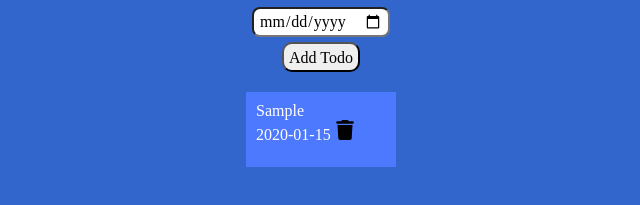
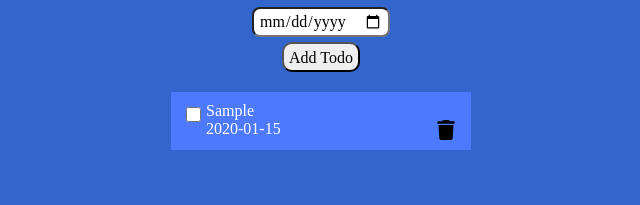
Before and after one commit to whocoe/Todolist, a website built with webpack: page dist/index.html in a window 1280 px wide. Both pictures are taken after typing "Sample", "2020-01-15" into the empty fields and a click on the button "Add Todo". Shown: the part 65-270 px from the top of the page, without its empty margins (319-959 px from the left). Built offline with nearby package versions, Linux system fonts and the light colour scheme.

Commit message:
checkbox added & todo styling

```diff
--- a/src/modules/todolist.js
+++ b/src/modules/todolist.js
@@ -37,13 +37,25 @@ export class TodoList {
 
         const todoContainer = document.createElement('div');
         todoContainer.classList.add('todo')
+        const todoName = document.createElement('p');
+        todoName.classList.add('todoName');
+        todoName.innerText = todo.todo;
+        const todoDueDate = document.createElement('p');
+        todoDueDate.classList.add('todoDueDate');
+        todoDueDate.innerText = todo.dueDate;
+        const todoCheck = document.createElement('input');
+        todoCheck.classList.add('check');
+        todoCheck.type = 'checkbox';
 
-        todoContainer.innerHTML = `
-                                  <span>${todo.todo}</span>
-                                  </br>
-                                  <span>${todo.dueDate}</span>
-                                  `
-        ;
+        todoContainer.appendChild(todoCheck);
+        todoContainer.appendChild(todoName);
+        todoContainer.appendChild(todoDueDate);
+        // todoContainer.innerHTML = `
+        //                           <span>${todo.todo}</span>
+        //                           </br>
+        //                           <span>${todo.dueDate}</span>
+        //                           `
+        // ;
         // add delete icon
         const deleteIcon = document.createElement('img');
         deleteIcon.src = trashIcon;
--- a/src/style.css
+++ b/src/style.css
@@ -27,6 +27,7 @@ form {
   display: flex;
   flex-direction: column;
   align-items: center;
+  grid-template-columns: auto 20px;
 }
 
 #todo-list {
@@ -37,20 +38,39 @@ form {
 }
 
 .todo {
-  width: 150px;
-  height: 75px;
+  width: 300px;
+  height: auto;
   padding: 10px;
   background: rgb(77, 121, 255);
+  display: grid;
+  grid-template-columns: 25px 230px 25px;
+  grid-template-rows: minmax(2, auto);
 }
 
+.check {
+  grid-column: 1 / 2;
+  grid-row: 1 / 3;
+
+}
+
+.todoName {
+  grid-column: 2 / 3;
+}
+
+.todoDueDate {
+  grid-column: 2 / 3;
+  grid-row: 2 / 3;
+}
+
+.trashIcon {
+  grid-row: 2 / 3;
+  width: 20px;
+  height: 20px;
+}
 .checkTodo {
   color: white;
 }
 
-.trashIcon {
-  width: 20px;
-  height: 20px;
-}
 
 .trashIcon:hover {
   cursor: pointer;
@@ -63,6 +83,11 @@ input {
   padding: 5px;
 }
 
+.check {
+  width: 15px;
+  height: 15px;
+}
+
 button {
   height: 30px;
   border-radius: 10px;
```
Also changed, not shown: dist/main.js.
